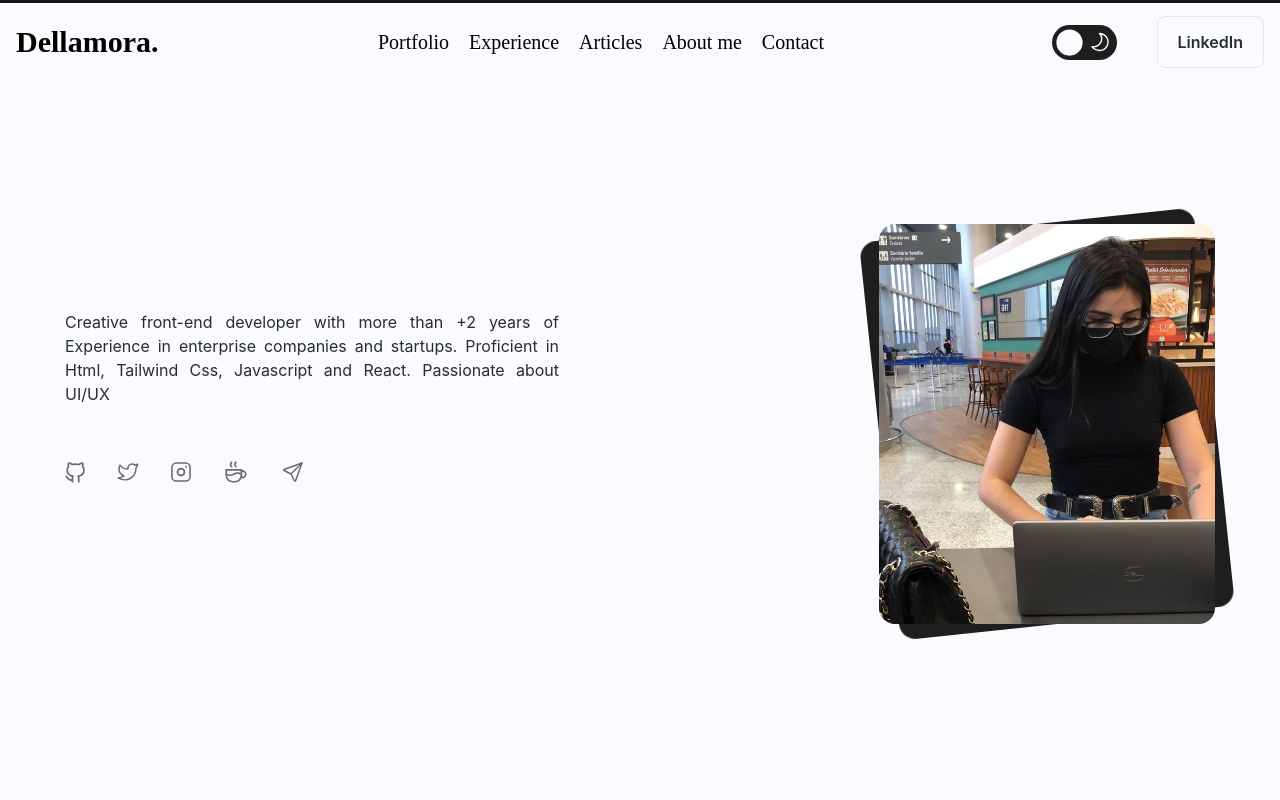
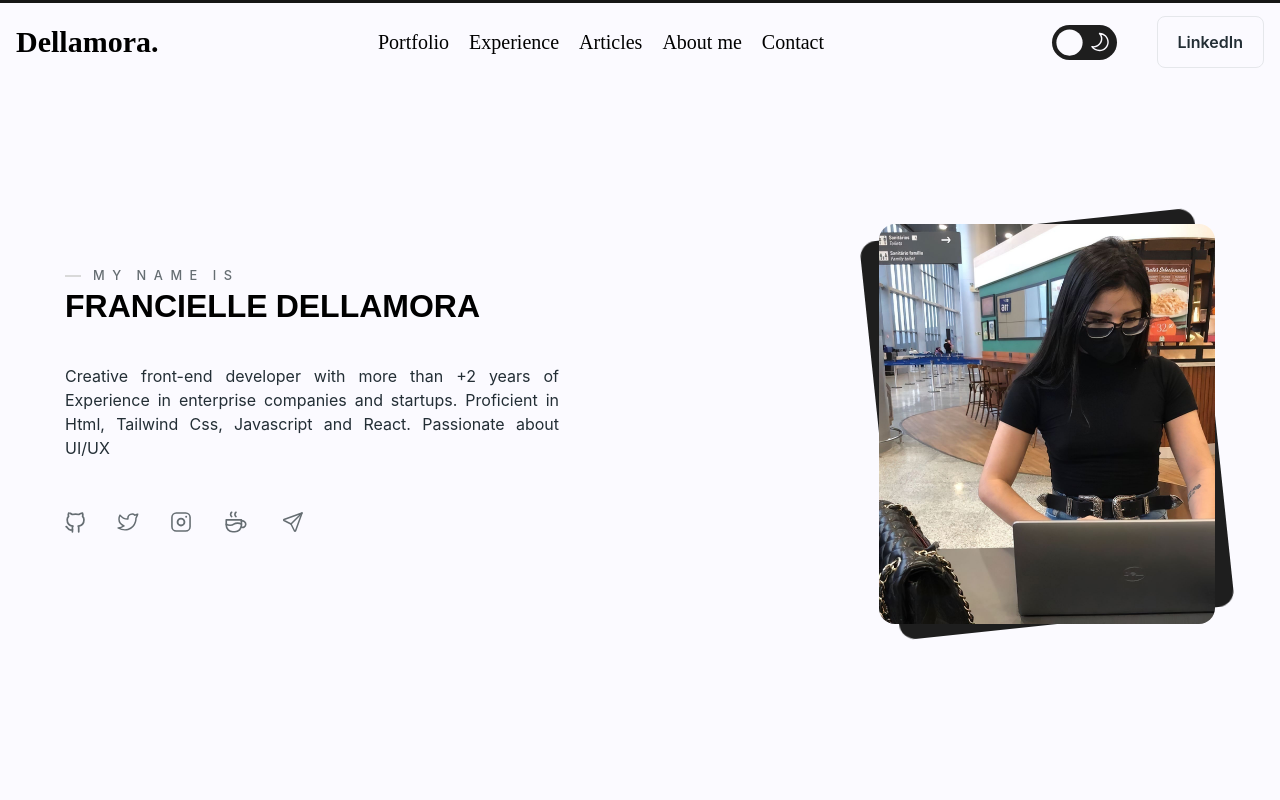
Before and after one commit to dellamora/dellamora-site, a Next.js app: page / in a window 1280 px wide. Shown: the top 800 px of the page. Built offline with nearby package versions, Linux system fonts and the light colour scheme; a web font is replaced by a local one.

Commit message:
added title component

```diff
--- a/src/modules/hero/index.tsx
+++ b/src/modules/hero/index.tsx
@@ -8,17 +8,30 @@ import GitHub from "../../common/svgs/withAnimation/gitHub";
 import Twitter from "../../common/svgs/withAnimation/twitterIcon";
 import SendMail from "../../common/svgs/withAnimation/sendMail";
 import BuyMeACoffeee from "../../common/svgs/withAnimation/buyMeACoffeeIcon";
+import SectionTitle from "../../common/components/sectionTitle";
+import { useInView } from "react-intersection-observer";
 
 const Hero: React.FC = (): JSX.Element => {
+  const { ref, inView } = useInView({
+    threshold: 0.2,
+    triggerOnce: true,
+  });
   return (
-    <Section id="/" className=" flex justify-center items-center lg:gap-80">
+    <div ref={ref} className="w-full flex justify-center">
+      <Section id="/" className=" flex flex-col justify-center ">
+        <div className="flex lg:gap-80 items-center">
           <div>
-        <p className="font-Inter dark:text-[#c2bfbf] max-w-[33rem] text-justify text-[#232E35]">
-          Creative front-end developer with more than +2 years of Experience in
-          enterprise companies and startups. Proficient in Html, Tailwind Css,
-          Javascript and React. Passionate about UI/UX
+            <SectionTitle
+              subTitle="My name is"
+              title="Francielle Dellamora"
+              triggerAnimation={inView}
+            />
+            <p className="font-Inter dark:text-[#c2bfbf] max-w-[33rem] text-justify text-[#232E35] mt-10">
+              Creative front-end developer with more than +2 years of Experience
+              in enterprise companies and startups. Proficient in Html, Tailwind
+              Css, Javascript and React. Passionate about UI/UX
             </p>
-        <div className="flex justify-center lg:justify-start space-x-8 items-center py-11">
+            <div className="flex justify-center lg:justify-start space-x-8 items-center py-10">
               <GitHub className="stroke-[#656D72]" width="20px" />
               <Twitter className="stroke-[#656D72]" width="22px" />
               <Instagram className="stroke-[#656D72]" width="20px" />
@@ -27,7 +40,9 @@ const Hero: React.FC = (): JSX.Element => {
             </div>
           </div>
           <Cards />
+        </div>
       </Section>
+    </div>
   );
 };
 
```
Lines whose indentation alone changed are shown as unchanged.
